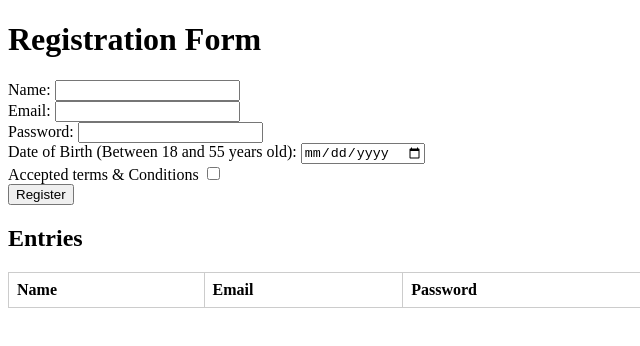
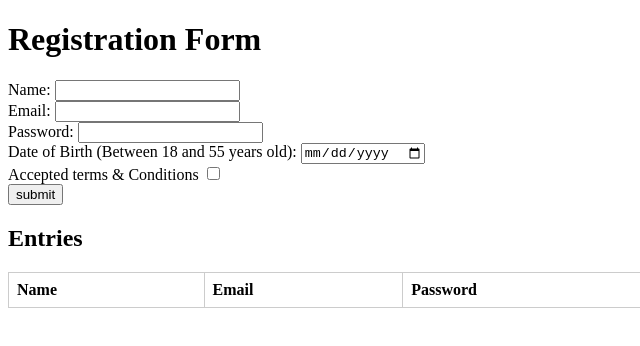
Before and after one commit to GouthamiReddy04/wd101, a plain HTML site: page index.html in a window 1280 px wide. Shown: the full height of the page, 0-640 px from the left. Drawn offline with Linux system fonts and the light colour scheme.

Commit message:
Update index.html

```diff
--- a/index.html
+++ b/index.html
@@ -35,7 +35,7 @@
         <label for="acceptedTerms">Accepted terms & Conditions</label>
         <input type="checkbox" id="acceptedTerms" name="acceptedTerms" required><br>
 
-        <button type="submit">Register</button>
+        <button type="submit">submit</button>
     </form>
 
     <h2>Entries</h2>
```
